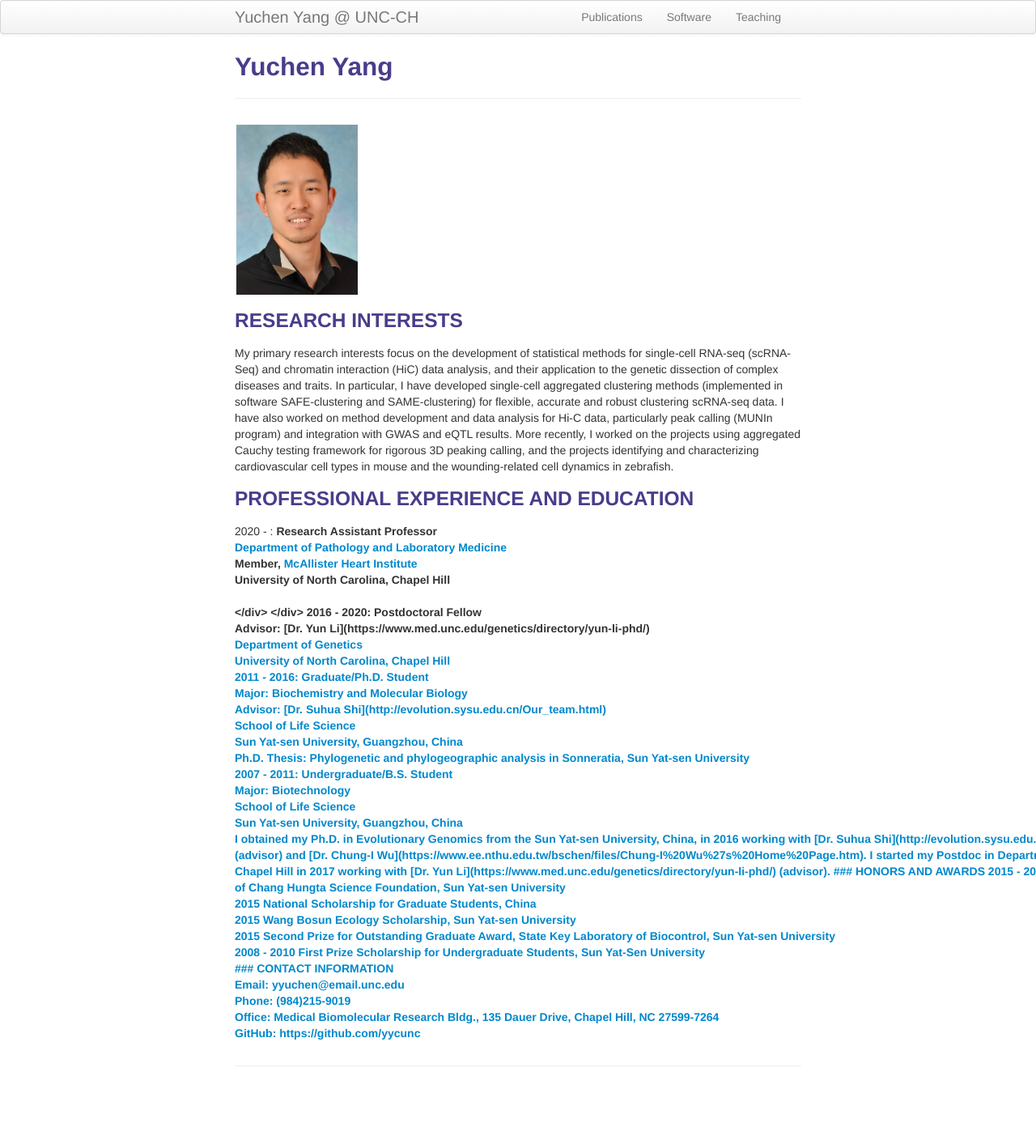
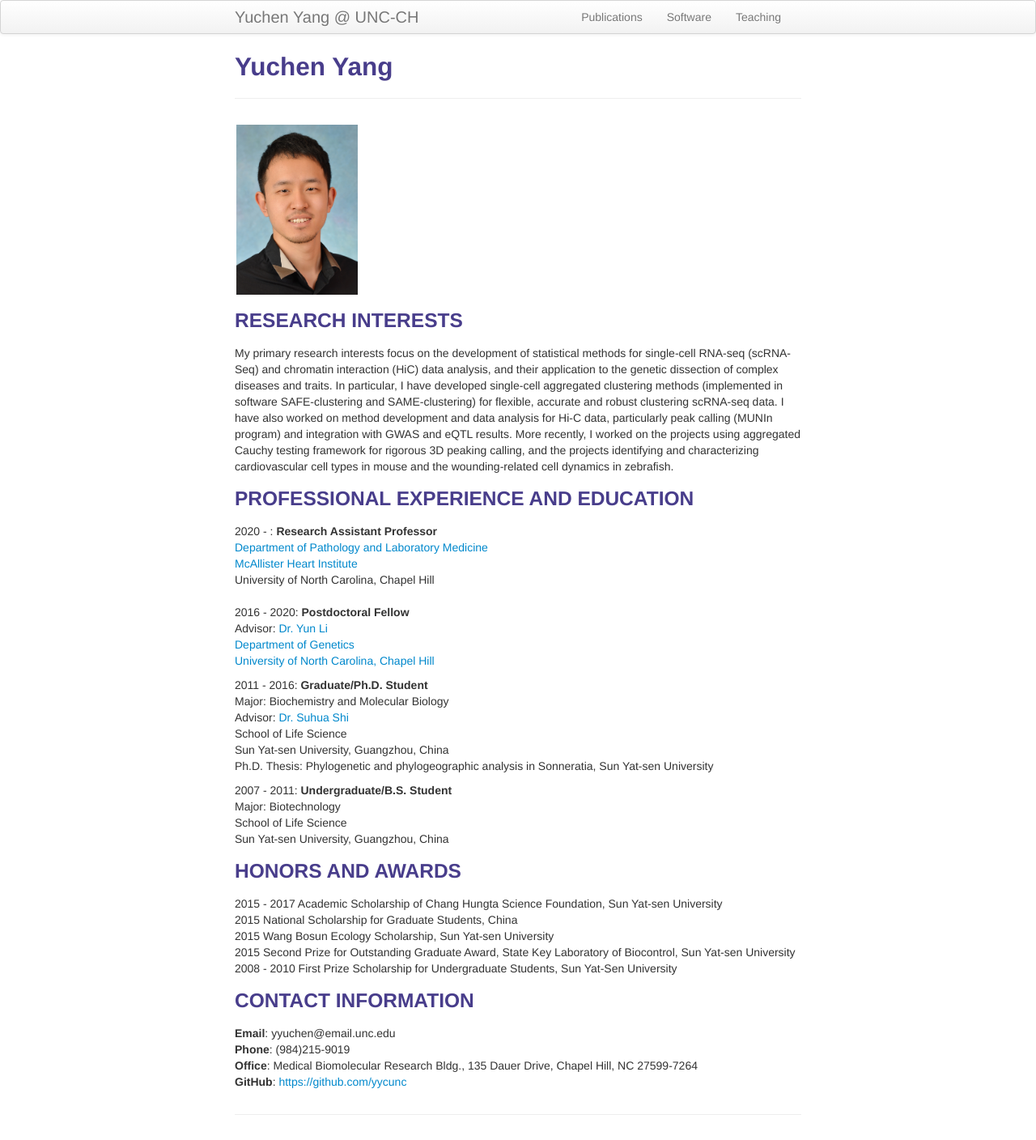
Before and after one commit to yycunc/yycunc.github.io, a Jekyll site: the page built from index.md, in a window 1280 px wide. Shown: the whole page at 81% size. Built offline with Jekyll 4.4.1, drawn with Linux system fonts in a browser that asks for light colours; before the commit the page ends 1348 px from its top, so only the background shows below that.

Commit message:
Update index.md

```diff
--- a/index.md
+++ b/index.md
@@ -21,14 +21,14 @@ My primary research interests focus on the development of statistical methods fo
 
 <div class="container">
     <div class="row-fluid">
-            2020 - :  <b>Research Assistant Professor<b><br/>
+            2020 - :  <b>Research Assistant Professor</b><br/>
             <a href="https://www.med.unc.edu/pathology/">Department of Pathology and Laboratory Medicine</a><br/>
-            Member, <a href="https://www.med.unc.edu/mhi/">McAllister Heart Institute</a><br/>
+            <a href="https://www.med.unc.edu/mhi/">McAllister Heart Institute</a><br/>
             University of North Carolina, Chapel Hill <br/><br/>
     </div>
 </div>
 
-2016 - 2020:  <b>Postdoctoral Fellow<b><br/>
+2016 - 2020:  <b>Postdoctoral Fellow</b><br/>
     Advisor: [Dr. Yun Li](https://www.med.unc.edu/genetics/directory/yun-li-phd/)<br/>
     <a href="https://www.med.unc.edu/genetics/">Department of Genetics<br/>
     University of North Carolina, Chapel Hill<br/>
@@ -45,8 +45,6 @@ My primary research interests focus on the development of statistical methods fo
     Major: Biotechnology<br/>
     School of Life Science<br/>
     Sun Yat-sen University, Guangzhou, China<br/>
-
-I obtained my Ph.D. in Evolutionary Genomics from the Sun Yat-sen University, China, in 2016 working with [Dr. Suhua Shi](http://evolution.sysu.edu.cn/Our_team.html) (advisor) and [Dr. Chung-I Wu](https://www.ee.nthu.edu.tw/bschen/files/Chung-I%20Wu%27s%20Home%20Page.htm). I started my Postdoc in Department of Genetics at UNC Chapel Hill in 2017 working with [Dr. Yun Li](https://www.med.unc.edu/genetics/directory/yun-li-phd/) (advisor).
 
 ### HONORS AND AWARDS
 2015 - 2017 Academic Scholarship of Chang Hungta Science Foundation, Sun Yat-sen University<br/>
```
